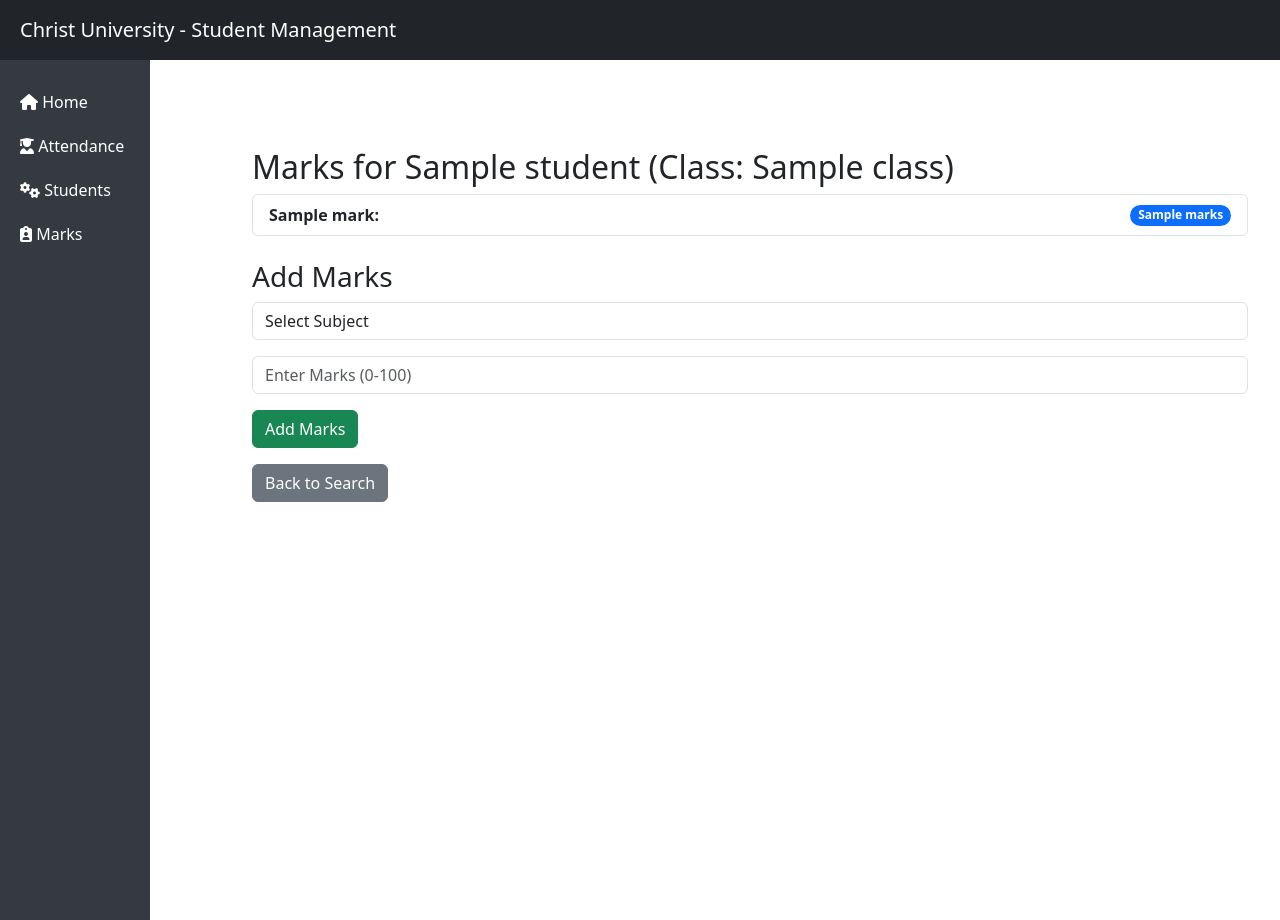
After one commit to Samiksha-gupta27/student-mgmt-flask, a Flask app: page /marks/1/1/ in a window 1280 px wide. The commit adds this page. Run offline with Flask 3, Linux system fonts and the light colour scheme; a database or web service that is not in the repository returns one stand-in record (values such as "Sample title").

Commit message:
Adding Marks Feature

```diff
--- a/app.py
+++ b/app.py
@@ -110,17 +110,51 @@ def user_register():
     return render_template('user_register.html')
 
 
-@app.route('/grade/<regNo>/', methods=['GET', 'POST'])
-def grade(regNo):
+######################################################################################
+#                     Adding Mark                                                     |
+######################################################################################
+@app.route('/search-marks/', methods=['GET', 'POST'])
+def search_marks():
     if request.method == 'POST':
-        subject = request.form.get('subject')
-        grade = request.form.get('grade')
-        db.students.update_one(
-            {'regNo': regNo},
-            {'$push': {'grades': {'subject': subject, 'grade': grade}}}
-        )
-    student = db.students.find_one({'regNo': regNo})
-    return render_template('grade.html', student=student)
+        reg_no = request.form.get('regNo')
+        student = db.students.find_one({'regNo': reg_no})
+
+        if student:
+            return redirect(url_for('marks', st_class=student['class'], regNo=student['regNo']))
+        else:
+            return render_template('search_marks.html', error="No student found.")
+
+    return render_template('search_marks.html')
+
+@app.route('/marks/<st_class>/<regNo>/', methods=['GET', 'POST'])
+def marks(st_class, regNo):
+    student = db.students.find_one({'regNo': regNo, 'class': st_class})
+    error = None
+    success = None
+
+    if request.method == 'POST':
+        subject = request.form.get('subject', '').strip()
+        marks = request.form.get('marks', '').strip()
+
+        if not subject or not marks:
+            error = "All fields are required."
+        elif not marks.isdigit() or not (0 <= int(marks) <= 100):
+            error = "Marks must be between 0 and 100."
+        else:
+            existing_subjects = [mark['subject'].lower() for mark in student.get('marks', [])]
+            if subject.lower() in existing_subjects:
+                error = f"Marks for '{subject}' already exist."
+            else:
+                db.students.update_one(
+                    {'regNo': regNo, 'class': st_class},
+                    {'$push': {'marks': {'subject': subject, 'marks': int(marks)}}}
+                )
+                student = db.students.find_one({'regNo': regNo, 'class': st_class})
+                success = f"Marks for '{subject}' added successfully!"
+
+    return render_template('marks.html', student=student, error=error, success=success)
+
+
 
 # Attendance Page
 @app.route('/attendance/')
--- a/templates/base.html
+++ b/templates/base.html
@@ -82,6 +82,8 @@
         <a href="{{ url_for('attendance_page') }}"><i class="fas fa-user-graduate"></i> Attendance</a>
 
         <a href="{{ url_for('students_page') }}"><i class="fas fa-cogs"></i> Students</a>
+        <a href="{{ url_for('search_marks') }}"><i class="fa-solid fa-clipboard-user"></i> Marks</a>
+
     </div>
 
     <div class="content">
--- /dev/null
+++ b/templates/marks.html
@@ -0,0 +1,47 @@
+{% extends 'base.html' %}
+
+{% block title %}Student Marks{% endblock %}
+
+{% block content %}
+<div class="container mt-5">
+    <h2>Marks for {{ student.name }} (Class: {{ student.class }})</h2>
+
+    {% if error %}
+        <div class="alert alert-danger">{{ error }}</div>
+    {% endif %}
+
+    {% if success %}
+        <div class="alert alert-success">{{ success }}</div>
+    {% endif %}
+
+    {% if student.marks %}
+        <ul class="list-group mb-4">
+            {% for mark in student.marks %}
+                <li class="list-group-item d-flex justify-content-between align-items-center">
+                    <strong>{{ mark.subject }}:</strong>
+                    <span class="badge bg-primary rounded-pill">{{ mark.marks }}</span>
+                </li>
+            {% endfor %}
+        </ul>
+    {% else %}
+        <div class="alert alert-warning">No marks recorded</div>
+    {% endif %}
+
+    <h3>Add Marks</h3>
+    <form method="POST">
+        <select name="subject" class="form-control mb-3" required>
+            <option value="">Select Subject</option>
+            <option value="Full Stack">Full Stack</option>
+            <option value="Hypothesis">Hypothesis</option>
+            <option value="NoSQL">NoSQL</option>
+            <option value="Machine Learning">Machine Learning</option>
+        </select>
+
+        <input type="number" name="marks" class="form-control mb-3" placeholder="Enter Marks (0-100)" required>
+
+        <button type="submit" class="btn btn-success">Add Marks</button>
+    </form>
+
+    <a href="{{ url_for('search_marks') }}" class="btn btn-secondary mt-3">Back to Search</a>
+</div>
+{% endblock %}
```
Also changed, not shown: templates/grade.html (deleted, +0 -36 lines), templates/search_marks.html (added, +18 -0 lines), templates/ss.html (deleted, +0 -35 lines).
